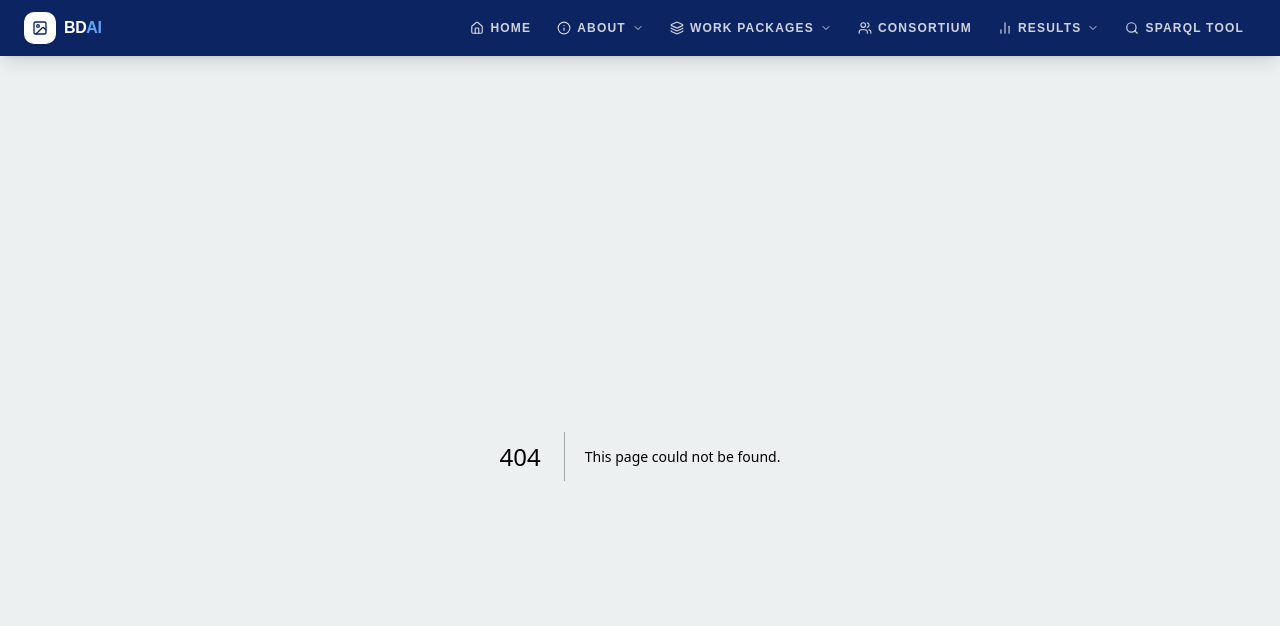
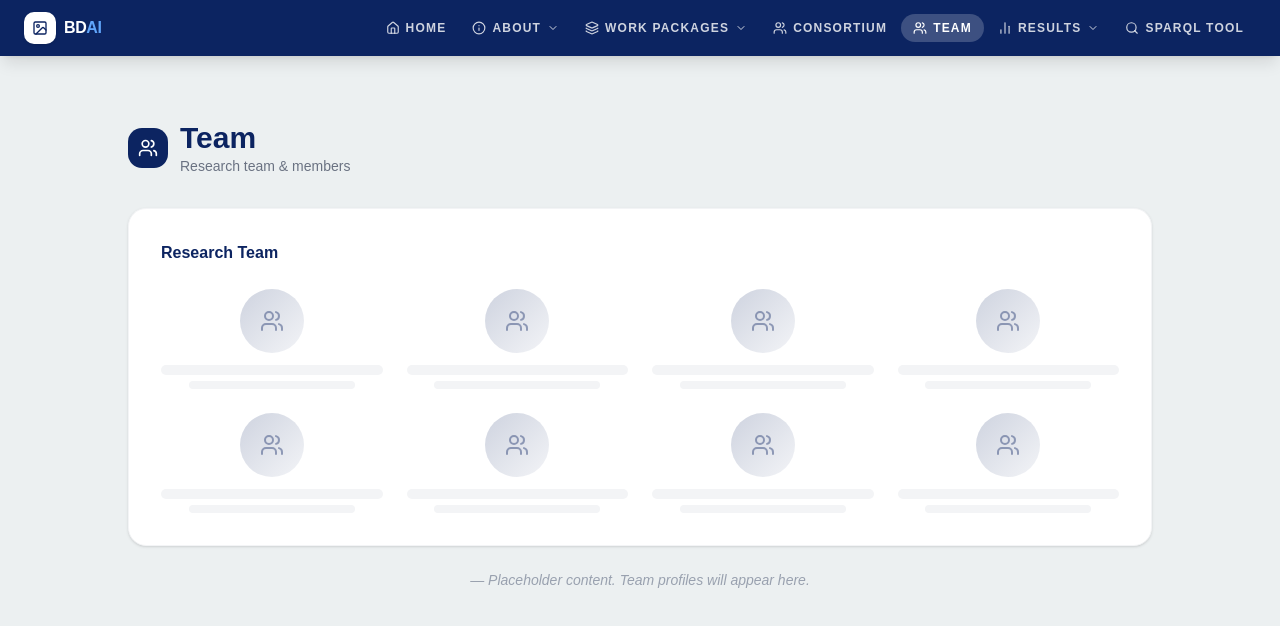
Before and after one commit to miskatul-anwar/bdai-web, a Next.js app: page /team in a window 1280 px wide. Before the commit this address had no page. Shown: the top 626 px of the page. Built offline with nearby package versions, Linux system fonts and the light colour scheme; a web font is replaced by a local one.

Commit message:
feat: add Team page and nav button, separate Research Team from Consortium
Agent-Logs-Url: https://github.com/miskatul-anwar/bdai-web/sessions/6b784d99-1f7f-42f5-a23c-8f9c182eb245

Co-authored-by: miskatul-anwar <154541347+miskatul-anwar@users.noreply.github.com>

```diff
--- /dev/null
+++ b/src/app/team/page.tsx
@@ -0,0 +1 @@
+export { default } from '@/views/Team';
--- a/src/layouts/Navbar.tsx
+++ b/src/layouts/Navbar.tsx
@@ -60,6 +60,7 @@ const NAV_ITEMS: NavItem[] = [
     ],
   },
   { name: 'Consortium', href: '/consortium', icon: Users },
+  { name: 'Team', href: '/team', icon: Users },
   {
     name: 'Results',
     href: '/results/reports',
--- a/src/views/Consortium.tsx
+++ b/src/views/Consortium.tsx
@@ -39,25 +39,8 @@ export default function Consortium() {
           ))}
         </div>
 
-        {/* Team placeholder */}
-        <div className="bg-white rounded-2xl p-8 shadow-sm border border-gray-100">
-          <h2 className="font-bold text-[#0c2461] mb-6">Research Team</h2>
-          <div className="grid grid-cols-2 sm:grid-cols-4 gap-6">
-            {Array.from({ length: 8 }).map((_, i) => (
-              <div key={i} className="flex flex-col items-center gap-3">
-                <div className="w-16 h-16 rounded-full bg-gradient-to-br from-[#0c2461]/20 to-[#0c2461]/5 flex items-center justify-center text-[#0c2461]/40">
-                  <Users className="w-6 h-6" />
-                </div>
-                <div className="space-y-1.5 w-full">
-                  <div className="h-2.5 bg-gray-100 rounded-full w-full" />
-                  <div className="h-2 bg-gray-100 rounded-full w-3/4 mx-auto" />
-                </div>
-              </div>
-            ))}
-          </div>
-        </div>
         <p className="text-gray-400 italic text-sm mt-6 text-center">
-          — Placeholder content. Consortium details and team profiles will appear here.
+          — Placeholder content. Consortium details will appear here.
         </p>
       </div>
     </main>
--- /dev/null
+++ b/src/views/Team.tsx
@@ -0,0 +1,40 @@
+import React from 'react';
+import { Users } from 'lucide-react';
+
+export default function Team() {
+  return (
+    <main className="min-h-screen bg-[#ecf0f1] py-16 px-6">
+      <div className="max-w-5xl mx-auto">
+        <div className="flex items-center gap-3 mb-8">
+          <div className="w-10 h-10 rounded-xl bg-[#0c2461] flex items-center justify-center text-white">
+            <Users className="w-5 h-5" />
+          </div>
+          <div>
+            <h1 className="text-2xl md:text-3xl font-bold text-[#0c2461]">Team</h1>
+            <p className="text-sm text-gray-500">Research team &amp; members</p>
+          </div>
+        </div>
+
+        <div className="bg-white rounded-2xl p-8 shadow-sm border border-gray-100">
+          <h2 className="font-bold text-[#0c2461] mb-6">Research Team</h2>
+          <div className="grid grid-cols-2 sm:grid-cols-4 gap-6">
+            {Array.from({ length: 8 }).map((_, i) => (
+              <div key={i} className="flex flex-col items-center gap-3">
+                <div className="w-16 h-16 rounded-full bg-gradient-to-br from-[#0c2461]/20 to-[#0c2461]/5 flex items-center justify-center text-[#0c2461]/40">
+                  <Users className="w-6 h-6" />
+                </div>
+                <div className="space-y-1.5 w-full">
+                  <div className="h-2.5 bg-gray-100 rounded-full w-full" />
+                  <div className="h-2 bg-gray-100 rounded-full w-3/4 mx-auto" />
+                </div>
+              </div>
+            ))}
+          </div>
+        </div>
+        <p className="text-gray-400 italic text-sm mt-6 text-center">
+          — Placeholder content. Team profiles will appear here.
+        </p>
+      </div>
+    </main>
+  );
+}
```
